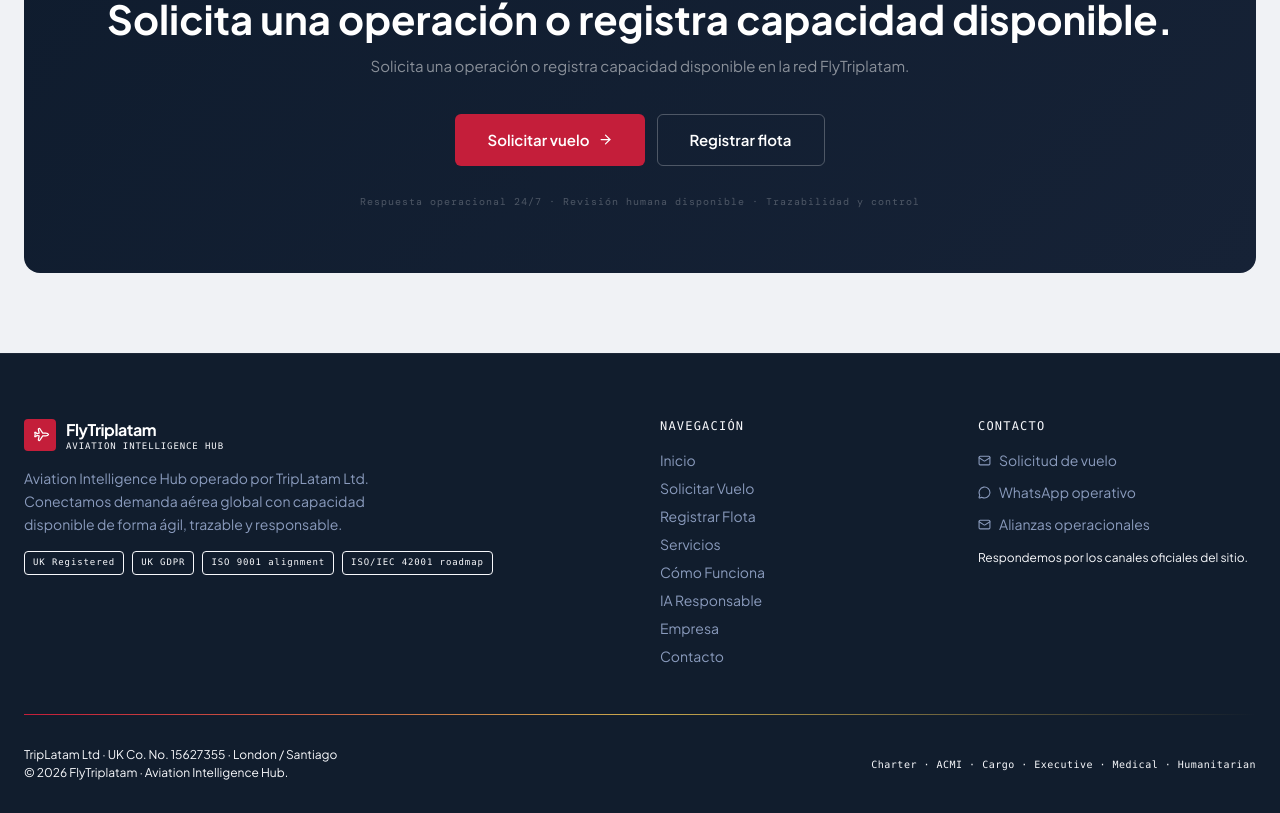
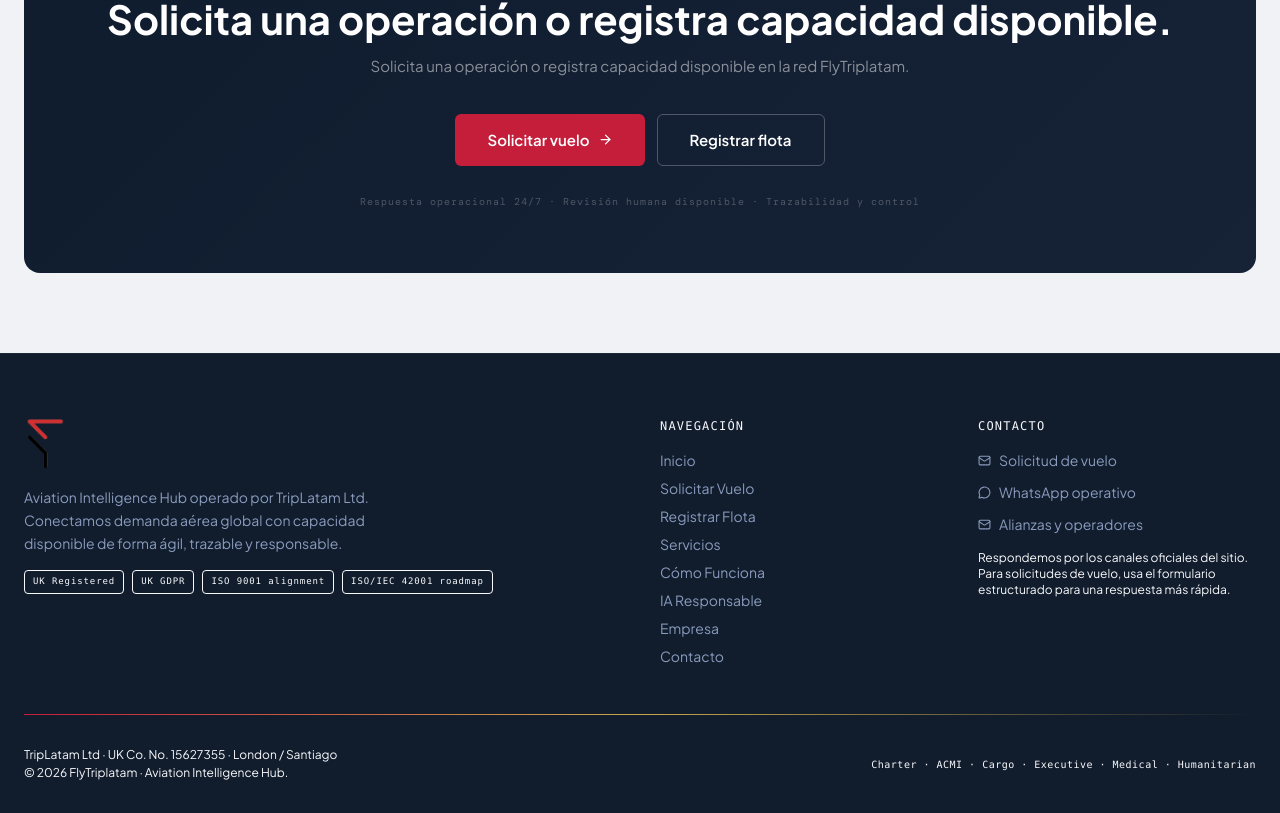
Before and after one commit to paft2506/flytriplatam, a Next.js app: page / in a window 1280 px wide. Shown: the part 4428-5241 px from the top of the page. Built offline with nearby package versions, Linux system fonts and the light colour scheme; a web font is replaced by a local one.

Commit message:
feat: logo icono en footer + traduccion bilingue

```diff
--- a/app/components/Footer.tsx
+++ b/app/components/Footer.tsx
@@ -1,35 +1,40 @@
+'use client';
 import Link from 'next/link';
-import { Plane, Mail, MessageCircle } from 'lucide-react';
-
-const navLinks = [
-  { href: '/', label: 'Inicio' },
-  { href: '/solicitar-vuelo', label: 'Solicitar Vuelo' },
-  { href: '/registrar-flota', label: 'Registrar Flota' },
-  { href: '/servicios', label: 'Servicios' },
-  { href: '/como-funciona', label: 'Cómo Funciona' },
-  { href: '/ia-responsable', label: 'IA Responsable' },
-  { href: '/empresa', label: 'Empresa' },
-  { href: '/contacto', label: 'Contacto' },
-];
+import { Mail, MessageCircle } from 'lucide-react';
+import { useLang } from '../context/LangContext';
 
 export default function Footer() {
+  const { t } = useLang();
+
+  const navLinks = [
+    { href: '/', label: t('nav.inicio') },
+    { href: '/solicitar-vuelo', label: t('nav.solicitar') },
+    { href: '/registrar-flota', label: t('nav.registrar') },
+    { href: '/servicios', label: t('nav.servicios') },
+    { href: '/como-funciona', label: t('nav.como') },
+    { href: '/ia-responsable', label: t('nav.ia') },
+    { href: '/empresa', label: t('nav.empresa') },
+    { href: '/contacto', label: t('nav.contacto') },
+  ];
+
   return (
     <footer className="bg-navy-muted border-t border-white/5 pt-16 pb-8">
       <div className="max-w-7xl mx-auto px-6">
         <div className="grid grid-cols-1 md:grid-cols-4 gap-10 mb-12">
           {/* Brand */}
           <div className="md:col-span-2">
-            <Link href="/" className="flex items-center gap-2.5 mb-4">
-              <div className="w-8 h-8 bg-crimson flex items-center justify-center rounded-sm">
-                <Plane size={15} className="text-white rotate-45" />
-              </div>
-              <div>
-                <span className="text-white font-bold tracking-tight">FlyTriplatam</span>
-                <p className="font-mono text-[9px] text-gold/60 tracking-widest uppercase leading-none">Aviation Intelligence Hub</p>
-              </div>
+            <Link href="/" className="flex items-center gap-3 mb-4">
+              <img
+                src="/triplatam-logo.png"
+                alt="FlyTriplatam"
+                style={{ height: '52px', width: 'auto', objectFit: 'contain' }}
+                onError={(e) => {
+                  e.currentTarget.style.display = 'none';
+                }}
+              />
             </Link>
             <p className="text-slate text-sm leading-relaxed max-w-sm">
-              Aviation Intelligence Hub operado por TripLatam Ltd. Conectamos demanda aérea global con capacidad disponible de forma ágil, trazable y responsable.
+              {t('emp.desc')}
             </p>
             <div className="flex flex-wrap gap-2 mt-4">
               {['UK Registered', 'UK GDPR', 'ISO 9001 alignment', 'ISO/IEC 42001 roadmap'].map(badge => (
@@ -42,7 +47,9 @@
 
           {/* Navigation */}
           <div>
-            <p className="font-mono text-xs tracking-widest uppercase text-gold/60 mb-4">Navegación</p>
+            <p className="font-mono text-xs tracking-widest uppercase text-gold/60 mb-4">
+              {t('nav.servicios') === 'Services' ? 'Navigation' : 'Navegación'}
+            </p>
             <nav className="flex flex-col gap-2">
               {navLinks.map(link => (
                 <Link key={link.href} href={link.href} className="text-slate text-sm hover:text-white transition-colors">
@@ -54,32 +61,26 @@
 
           {/* Contacto */}
           <div>
-            <p className="font-mono text-xs tracking-widest uppercase text-gold/60 mb-4">Contacto</p>
+            <p className="font-mono text-xs tracking-widest uppercase text-gold/60 mb-4">
+              {t('cont.tag')}
+            </p>
             <div className="flex flex-col gap-3">
-              <a
-                href="mailto:charter@triplatam.com?subject=Solicitud de vuelo - FlyTriplatam"
-                className="flex items-center gap-2 text-slate text-sm hover:text-white transition-colors"
-              >
+              <a href="mailto:charter@triplatam.com?subject=Solicitud de vuelo - FlyTriplatam"
+                className="flex items-center gap-2 text-slate text-sm hover:text-white transition-colors">
                 <Mail size={13} className="text-gold/60" />
-                Solicitud de vuelo
+                {t('cont.c1t')}
               </a>
-              <a
-                href={`https://wa.me/56976711418?text=Hola FlyTriplatam, necesito información sobre vuelos charter.`}
-                target="_blank"
-                rel="noopener noreferrer"
-                className="flex items-center gap-2 text-slate text-sm hover:text-white transition-colors"
-              >
+              <a href="https://wa.me/56976711418?text=Hola FlyTriplatam" target="_blank" rel="noopener noreferrer"
+                className="flex items-center gap-2 text-slate text-sm hover:text-white transition-colors">
                 <MessageCircle size={13} className="text-gold/60" />
-                WhatsApp operativo
+                {t('cont.c2t')}
               </a>
-              <a
-                href="mailto:partnership@triplatam.com?subject=Alianza operacional - FlyTriplatam"
-                className="flex items-center gap-2 text-slate text-sm hover:text-white transition-colors"
-              >
+              <a href="mailto:partnership@triplatam.com?subject=Alianza operacional - FlyTriplatam"
+                className="flex items-center gap-2 text-slate text-sm hover:text-white transition-colors">
                 <Mail size={13} className="text-gold/60" />
-                Alianzas operacionales
+                {t('cont.c3t')}
               </a>
-              <p className="text-slate/50 text-xs mt-1">Respondemos por los canales oficiales del sitio.</p>
+              <p className="text-slate/50 text-xs mt-1">{t('cont.desc')}</p>
             </div>
           </div>
         </div>
```
